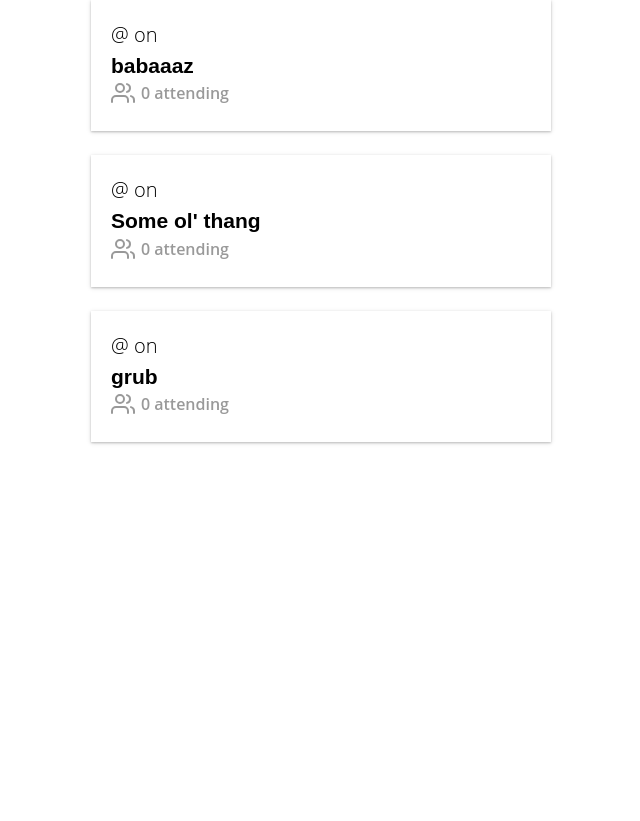
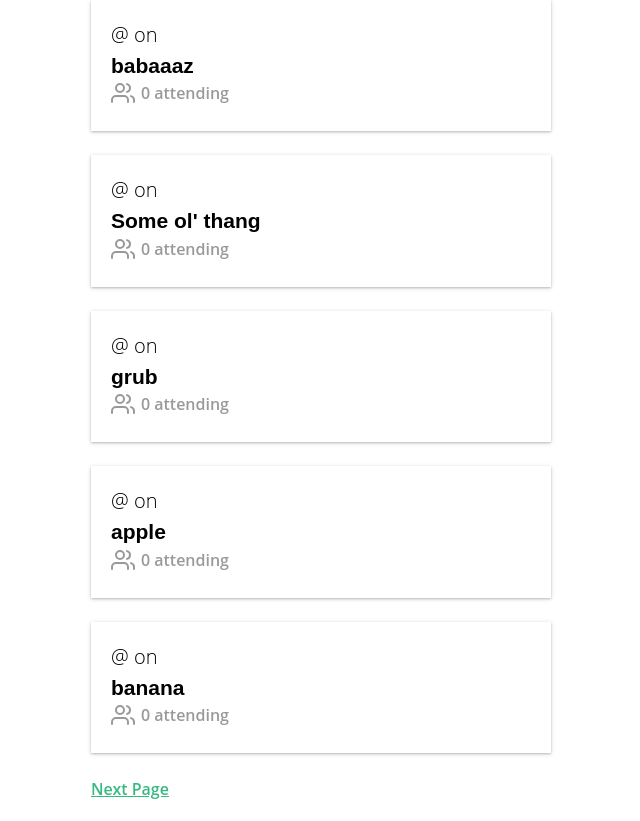
Before and after one commit to itkilleddave/real-world-vue-lesson12-mutations-actions1-start, a Vue app: page / in a window 1280 px wide. Shown: the part 980-1801 px from the top of the page, without its empty margins (319-959 px from the left). Before the commit the page ends 1466 px from the top, so only its background shows below. Built offline with nearby package versions, Linux system fonts and the light colour scheme; data requests are answered from the project's data file.

Commit message:
added logic for next button to hide if limit of pagination reachd

```diff
--- a/db.json
+++ b/db.json
@@ -126,6 +126,61 @@
       "organizer": "",
       "category": "food",
       "attendees": []
+    },
+    {
+      "id": 6620756,
+      "title": "apple",
+      "date": "",
+      "time": "",
+      "location": "",
+      "description": "",
+      "organizer": "",
+      "category": "housing",
+      "attendees": []
+    },
+    {
+      "id": 8389111,
+      "title": "banana",
+      "date": "",
+      "time": "",
+      "location": "",
+      "description": "",
+      "organizer": "",
+      "category": "food",
+      "attendees": []
+    },
+    {
+      "id": 7637023,
+      "title": "orange",
+      "date": "",
+      "time": "",
+      "location": "",
+      "description": "",
+      "organizer": "",
+      "category": "",
+      "attendees": []
+    },
+    {
+      "id": 9713514,
+      "title": "watermelon",
+      "date": "",
+      "time": "",
+      "location": "",
+      "description": "",
+      "organizer": "",
+      "category": "food",
+      "attendees": []
+    },
+    {
+      "id": 928726,
+      "title": "grapefruit",
+      "date": "",
+      "time": "",
+      "location": "",
+      "description": "",
+      "organizer": "",
+      "category": "",
+      "attendees": []
     }
   ]
 }
--- a/src/App.vue
+++ b/src/App.vue
@@ -1,7 +1,7 @@
 <template>
   <div id="app">
     <NavBar/>
-    <router-view/>
+    <router-view :key="$route.fullPath" />
   </div>
 </template>
 
--- a/src/store.js
+++ b/src/store.js
@@ -16,7 +16,8 @@ export default new Vuex.Store({
       'food',
       'community'
     ],
-    events: []
+    events: [],
+    totalEvents: 0
   },
   mutations: {
     ADD_EVENT(state, event) {
@@ -24,6 +25,9 @@ export default new Vuex.Store({
     },
     SET_EVENTS(state, events) {
       state.events = events
+    },
+    SET_TOTAL_EVENTS(state, total) {
+      state.totalEvents = total
     }
   },
   actions: {
@@ -36,7 +40,9 @@ export default new Vuex.Store({
     fetchEvents({commit}, {perPage, page}) {
       EventService.getEvents(perPage, page)
       .then(response => {
+        //console.log('Total events are ' + response.headers['x-total-count'])
         commit('SET_EVENTS', response.data)
+        commit('SET_TOTAL_EVENTS', parseInt(response.headers['x-total-count']))
       })
       .catch(error => {
         console.log('There was an error:', error.response)
@@ -46,6 +52,9 @@ export default new Vuex.Store({
   getters: {
     getEventById: state => id => {
       return state.events.find(event => event.id === id)
+    },
+    getTotalEvents: state => {
+      return state.totalEvents
     }
   }
 })
--- a/src/views/EventList.vue
+++ b/src/views/EventList.vue
@@ -2,20 +2,34 @@
   <div>
     <h1>Events Listing</h1>
     <EventCard v-for="event in events" :key="event.id" :event="event"/>
+    <template v-if="!isFirstPage">
+      <router-link :to="{ name: 'event-list', query: {page: page - 1}}" rel="prev">Prev Page</router-link>
+    </template>
+    <template v-if="!isFirstPage && !isLastPage">
+       |
+    </template>
+    <template v-if="!isLastPage">
+      <router-link :to="{ name: 'event-list', query: {page: page + 1}}" rel="prev">Next Page</router-link>
+    </template>
   </div>
 </template>
 
 <script>
 import EventCard from '@/components/EventCard.vue'
-import { mapState } from 'vuex'
+import { mapState, mapGetters } from 'vuex'
 
 export default {
   components: {
     EventCard
   },
+  data() {
+    return {
+      perPage: 3
+    }
+  },
   created() {
     this.$store.dispatch('fetchEvents', {
-      perPage: 3,
+      perPage: this.perPage,
       page: this.page
     })
   },
@@ -23,7 +37,14 @@ export default {
     page() {
       return parseInt(this.$route.query.page) || 1
     },
-    ...mapState(['events'])
+    isLastPage() {
+      return Math.ceil(this.getTotalEvents / this.perPage) > this.page ? false : true
+    },
+    isFirstPage() {
+      return this.page == 1 ? true : false
+    },
+    ...mapState(['events']),
+    ...mapGetters(['getTotalEvents'])
   }
 }
 </script>
```
